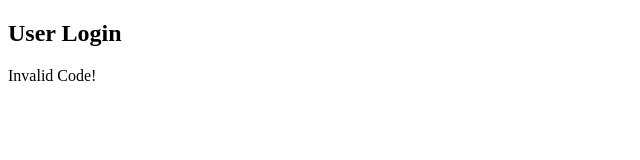
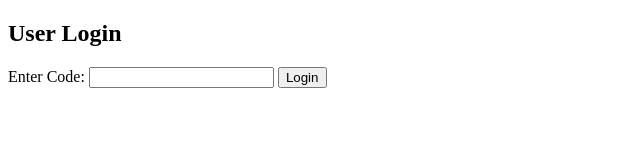
Before and after one commit to Mo7amedx9/Login, a plain HTML site: page index.html in a window 1280 px wide. Shown: the whole page, without its empty margins (0-640 px from the left). Drawn offline with Linux system fonts and the light colour scheme.

Commit message:
index.html

```diff
--- a/index.html
+++ b/index.html
@@ -8,16 +8,20 @@
 </head>
 <body>
     <h2>User Login</h2>
+    <form id="loginForm">
+        <label for="code">Enter Code:</label>
+        <input type="text" id="code" name="code" required>
+        <button type="submit">Login</button>
+    </form>
     <p id="message"></p>
 
     <script>
-        // قراءة الكود من الرابط
-        const queryString = window.location.search;
-        const urlParams = new URLSearchParams(queryString);
-        const code = urlParams.get('code');
+        // قائمة الأكواد المسموح بها (هذه الأكواد يجب أن تكون مشتركة مع الأكواد التي تم إنشاؤها بواسطة موقع الأدمن)
+        const validCodes = ["ABC123", "DEF456", "GHI789"]; // يجب تحديث هذه القائمة ديناميكياً بناءً على الأكواد المنشأة
 
-        // قائمة الأكواد المسموح بها (يجب تحديثها بناءً على الأكواد التي ينشئها الأدمن)
-        const validCodes = ["ABC123", "DEF456", "GHI789"]; // يمكن تحديثها ديناميكياً من خلال ملف مشترك أو قاعدة بيانات
+        document.getElementById('loginForm').addEventListener('submit', function(event) {
+            event.preventDefault();
+            const code = document.getElementById('code').value;
 
             // التحقق من صحة الكود
             if (validCodes.includes(code)) {
@@ -25,6 +29,7 @@
             } else {
                 document.getElementById('message').innerText = "Invalid Code!";
             }
+        });
     </script>
 </body>
 </html>
```
Lines whose indentation alone changed are shown as unchanged.
